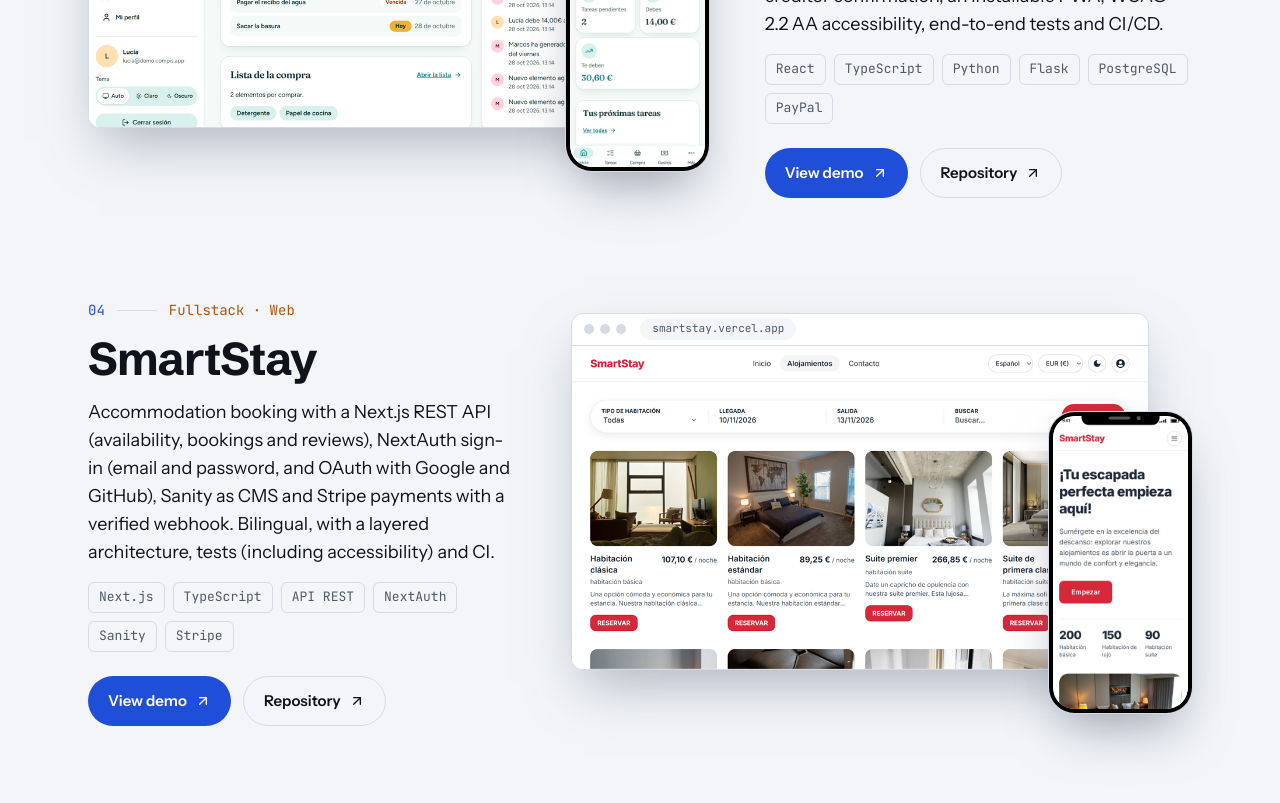
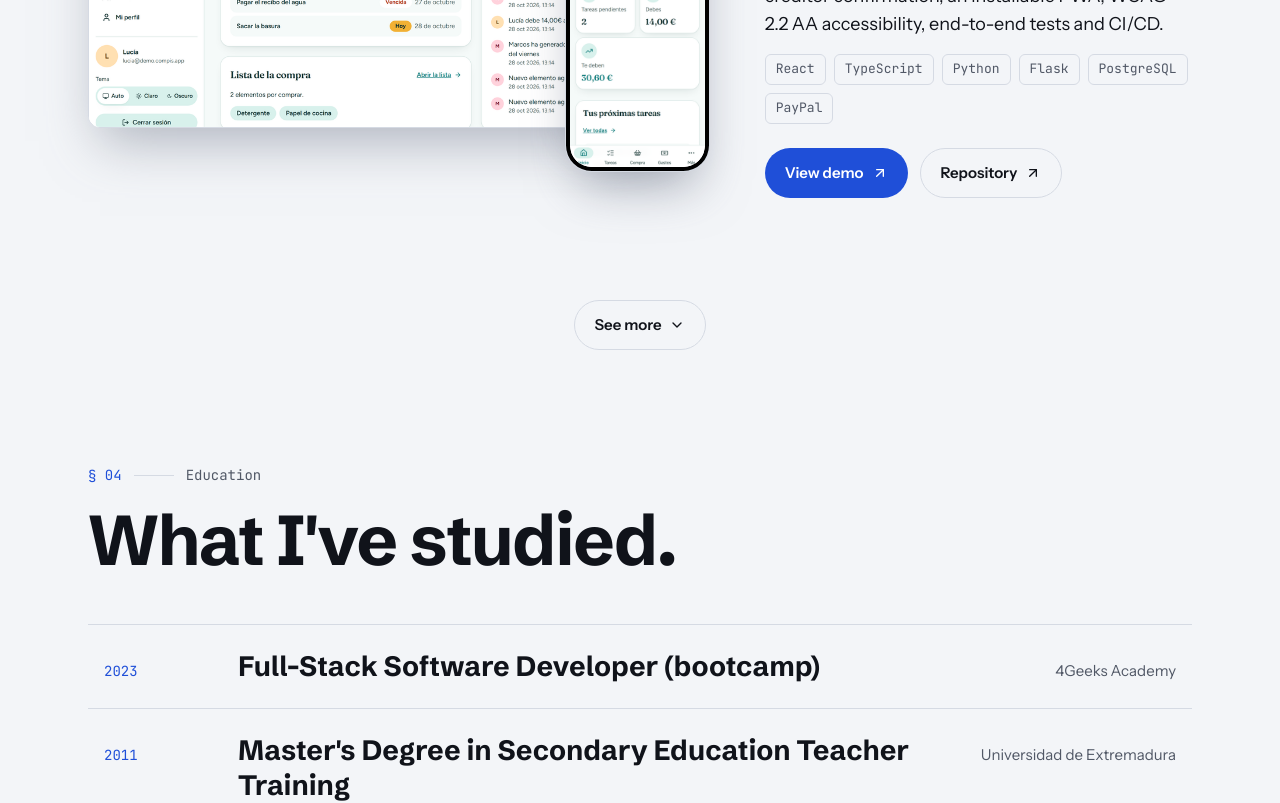
Before and after one commit to srdgz/Mi-portfolio, a React (Vite) app in the folder mi-portfolio/: page / in a window 1280 px wide. Shown: the part 5061-5864 px from the top of the page. Built offline with nearby package versions, Linux system fonts and the light colour scheme.

Commit message:
feat: show the first three projects and reveal the rest with a See more button

```diff
--- a/mi-portfolio/src/presentation/components/atoms/Icons.tsx
+++ b/mi-portfolio/src/presentation/components/atoms/Icons.tsx
@@ -26,6 +26,12 @@ export const ArrowUpRightIcon = ({ size }: IconProps) => (
   <Icon size={size}>
     <path d="M7 7h10v10" />
     <path d="M7 17 17 7" />
+  </Icon>
+);
+
+export const ChevronDownIcon = ({ size }: IconProps) => (
+  <Icon size={size}>
+    <path d="m6 9 6 6 6-6" />
   </Icon>
 );
 
--- a/mi-portfolio/src/presentation/components/organisms/Projects.tsx
+++ b/mi-portfolio/src/presentation/components/organisms/Projects.tsx
@@ -1,13 +1,50 @@
+import { useEffect, useRef, useState } from "react";
+
 import { getProjects } from "@/container";
+import { ChevronDownIcon } from "@/presentation/components/atoms/Icons";
 import ProjectShowcase from "@/presentation/components/organisms/ProjectShowcase";
 import Heading from "@/presentation/components/molecules/Heading";
 import useLanguage from "@/presentation/hooks/useLanguage";
 import useReveal from "@/presentation/hooks/useReveal";
 
+const VISIBLE_PROJECTS = 3;
+
 const Projects = () => {
   const ref = useReveal<HTMLDivElement>();
   const { locale, t } = useLanguage();
   const projects = getProjects(locale);
+  const [expanded, setExpanded] = useState(false);
+  const moreRef = useRef<HTMLDivElement>(null);
+  const toggleRef = useRef<HTMLButtonElement>(null);
+  const toggled = useRef(false);
+
+  const visible = projects.slice(0, VISIBLE_PROJECTS);
+  const hidden = projects.slice(VISIBLE_PROJECTS);
+
+  useEffect(() => {
+    if (!toggled.current) return;
+    toggled.current = false;
+
+    if (expanded) {
+      const heading = moreRef.current?.querySelector("h3");
+      heading?.setAttribute("tabindex", "-1");
+      heading?.focus();
+      return;
+    }
+
+    const reduceMotion = window.matchMedia(
+      "(prefers-reduced-motion: reduce)",
+    ).matches;
+    toggleRef.current?.scrollIntoView({
+      block: "center",
+      behavior: reduceMotion ? "auto" : "smooth",
+    });
+  }, [expanded]);
+
+  const toggle = () => {
+    toggled.current = true;
+    setExpanded((current) => !current);
+  };
 
   return (
     <section
@@ -19,9 +56,46 @@ const Projects = () => {
           {t.projects.title}
         </Heading>
       </div>
-      {projects.map((project, index) => (
+      {visible.map((project, index) => (
         <ProjectShowcase key={project.title} index={index + 1} {...project} />
       ))}
+      {hidden.length > 0 && (
+        <>
+          <div
+            ref={moreRef}
+            id="more-projects"
+            className={
+              expanded ? "flex flex-col gap-[clamp(56px,8vw,112px)]" : "hidden"
+            }
+          >
+            {expanded &&
+              hidden.map((project, index) => (
+                <ProjectShowcase
+                  key={project.title}
+                  index={VISIBLE_PROJECTS + index + 1}
+                  {...project}
+                />
+              ))}
+          </div>
+          <div className="flex justify-center">
+            <button
+              ref={toggleRef}
+              type="button"
+              aria-expanded={expanded}
+              aria-controls="more-projects"
+              onClick={toggle}
+              className="inline-flex items-center gap-2 rounded-full border border-line px-5 py-3 text-[15px] font-semibold hover:border-accent hover:text-accent"
+            >
+              {expanded ? t.projects.showLess : t.projects.showMore}
+              <span
+                className={`transition-transform ${expanded ? "rotate-180" : ""}`}
+              >
+                <ChevronDownIcon size={16} />
+              </span>
+            </button>
+          </div>
+        </>
+      )}
     </section>
   );
 };
--- a/mi-portfolio/src/presentation/i18n/messages.ts
+++ b/mi-portfolio/src/presentation/i18n/messages.ts
@@ -72,6 +72,8 @@ const es = {
     title: "Proyectos personales.",
     demo: "Ver demo",
     repository: "Repositorio",
+    showMore: "Ver más",
+    showLess: "Ver menos",
     desktopAlt: (title: string) => `Captura de ${title} en escritorio`,
     mobileAlt: (title: string) => `Captura de ${title} en móvil`,
   },
@@ -168,6 +170,8 @@ const en: Messages = {
     title: "Personal projects.",
     demo: "View demo",
     repository: "Repository",
+    showMore: "See more",
+    showLess: "See less",
     desktopAlt: (title: string) => `Screenshot of ${title} on desktop`,
     mobileAlt: (title: string) => `Screenshot of ${title} on mobile`,
   },
```
